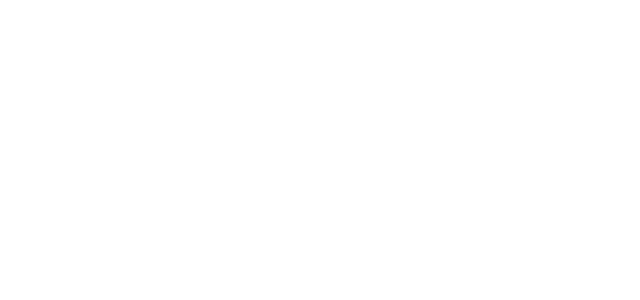
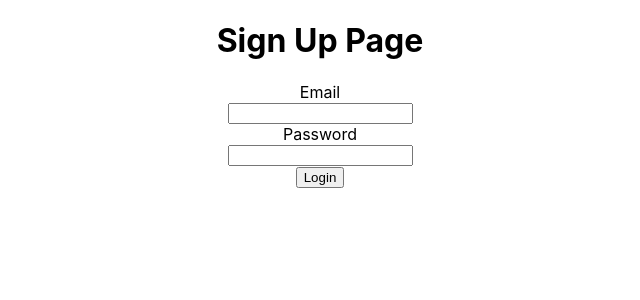
Before and after one commit to neu-seattle-cs5500-summer2022/project-SM22-LincolnCardosodeFaria-mikael1017-panmei-minhphan, a React (Create React App) app in the folder frontend/frontend/: page /login in a window 1280 px wide. Before the commit this address had no page. Shown: the top 300 px of the page, without its empty margins (320-960 px from the left). Built offline with nearby package versions, Linux system fonts and the light colour scheme.

Commit message:
Login page basic UI

```diff
--- a/frontend/frontend/src/containers/App.js
+++ b/frontend/frontend/src/containers/App.js
@@ -2,13 +2,15 @@
 import { Routes, Route } from "react-router-dom";
 import Homepage from "./HomePage";
 import SignupPage from "./SignupPage";
+import LoginPage from "./LoginPage";
 
 function App() {
   return (
     <div className="App">
       <Routes>
         <Route path="/" element={<Homepage />}></Route>
-        <Route path="signup" element={<SignupPage />}></Route>
+        <Route path="signup" element={<SignupPage />} />
+        <Route path="login" element={<LoginPage />} />
       </Routes>
     </div>
   );
--- a/frontend/frontend/src/containers/Homepage.js
+++ b/frontend/frontend/src/containers/Homepage.js
@@ -6,10 +6,17 @@
   const goSignUp = () => {
     navigate("/signup");
   };
+
+  const goLogin = () => {
+    navigate("/login");
+  };
   return (
     <div>
       <button variant="contained" onClick={goSignUp}>
         SignUp
+      </button>
+      <button variant="contained" onClick={goLogin}>
+        Login
       </button>
     </div>
   );
--- a/frontend/frontend/src/containers/LoginPage.js
+++ b/frontend/frontend/src/containers/LoginPage.js
@@ -0,0 +1,45 @@
+import React, { useState } from "react";
+import { useNavigate } from "react-router-dom";
+
+function LoginPage() {
+  const [email, setEmail] = useState("");
+  const [password, setPassword] = useState("");
+
+  const requestLogin = (e) => {
+    e.preventDefault();
+    // TODO: post request here
+  };
+  return (
+    <div>
+      <h1> Sign Up Page</h1>
+      <form className="form" onSubmit={requestLogin}>
+        {}
+        <div> Email </div>
+        <input
+          label="Email"
+          variant="filled"
+          type="email"
+          required
+          value={email}
+          onChange={(e) => setEmail(e.target.value)}
+        />
+        <div> Password </div>
+        <input
+          label="Password"
+          variant="filled"
+          required
+          value={password}
+          onChange={(e) => setPassword(e.target.value)}
+        />
+
+        <div>
+          <button type="submit" variant="contained" color="primary">
+            Login
+          </button>
+        </div>
+      </form>
+    </div>
+  );
+}
+
+export default LoginPage;
```
